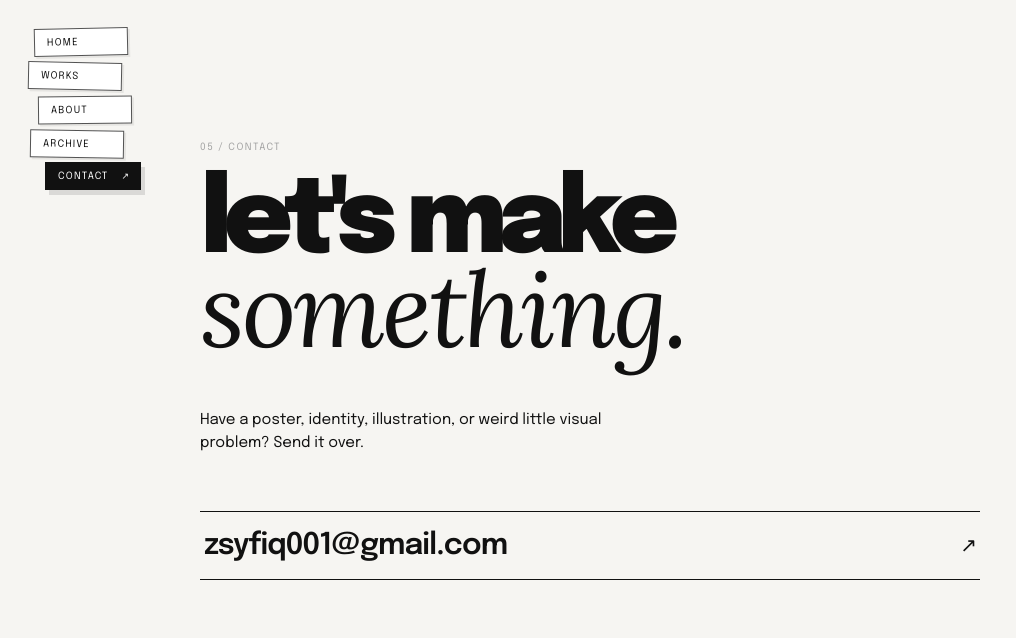
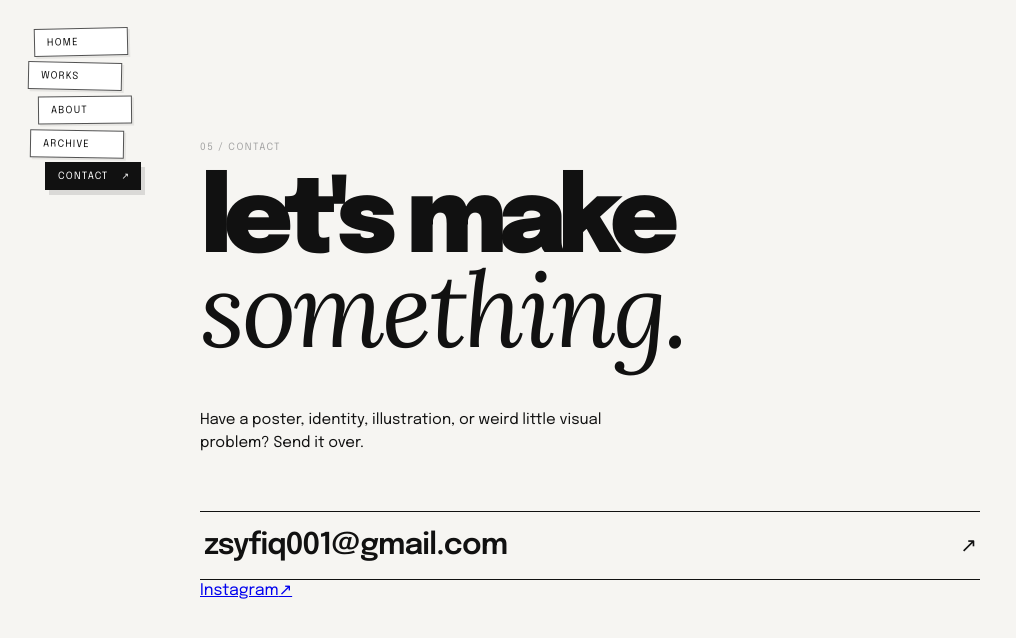
Before and after one commit to rziy/portrei, a React (Vite) app: page /contact in a window 1280 px wide. Shown: the top 638 px of the page, without its empty margins (0-1016 px from the left). Built offline with nearby package versions, Linux system fonts and the light colour scheme.

Commit message:
Fix contact social links

```diff
--- a/src/pages/Contact.tsx
+++ b/src/pages/Contact.tsx
@@ -1,9 +1,6 @@
 import Navbar from '../components/Navbar'
 import './Contact.css'
 
-// Only list socials that actually have a working URL — a link that looks
-// clickable but goes nowhere ("#") is worse than not showing it at all.
-// Add Behance/LinkedIn here once those accounts are ready.
 const socials = [
   { name: 'Instagram', url: 'https://www.instagram.com/zfvrn/' },
 ]
@@ -12,14 +9,37 @@ export default function Contact() {
   return (
     <main className="contact">
       <Navbar />
+
       <section className="contact__hero">
         <p className="contact__eyebrow">05 / CONTACT</p>
-        <h1>let's make<br /><em>something.</em></h1>
-        <p className="contact__copy">Have a poster, identity, illustration, or weird little visual problem? Send it over.</p>
+
+        <h1>
+          let's make<br />
+          <em>something.</em>
+        </h1>
+
+        <p className="contact__copy">
+          Have a poster, identity, illustration, or weird little visual problem? Send it over.
+        </p>
 
         <a className="contact__email" href="mailto:zsyfiq001@gmail.com">
-          <span>zsyfiq001@gmail.com</span><b>↗</b>
+          <span>zsyfiq001@gmail.com</span>
+          <b>↗</b>
         </a>
+
+        <div className="contact__socials">
+          {socials.map((social) => (
+            <a
+              key={social.name}
+              href={social.url}
+              target="_blank"
+              rel="noreferrer"
+            >
+              {social.name}
+              <span>↗</span>
+            </a>
+          ))}
+        </div>
       </section>
     </main>
   )
```
Also changed, not shown: 1 other file (tests, documents, lock files or other folders).
